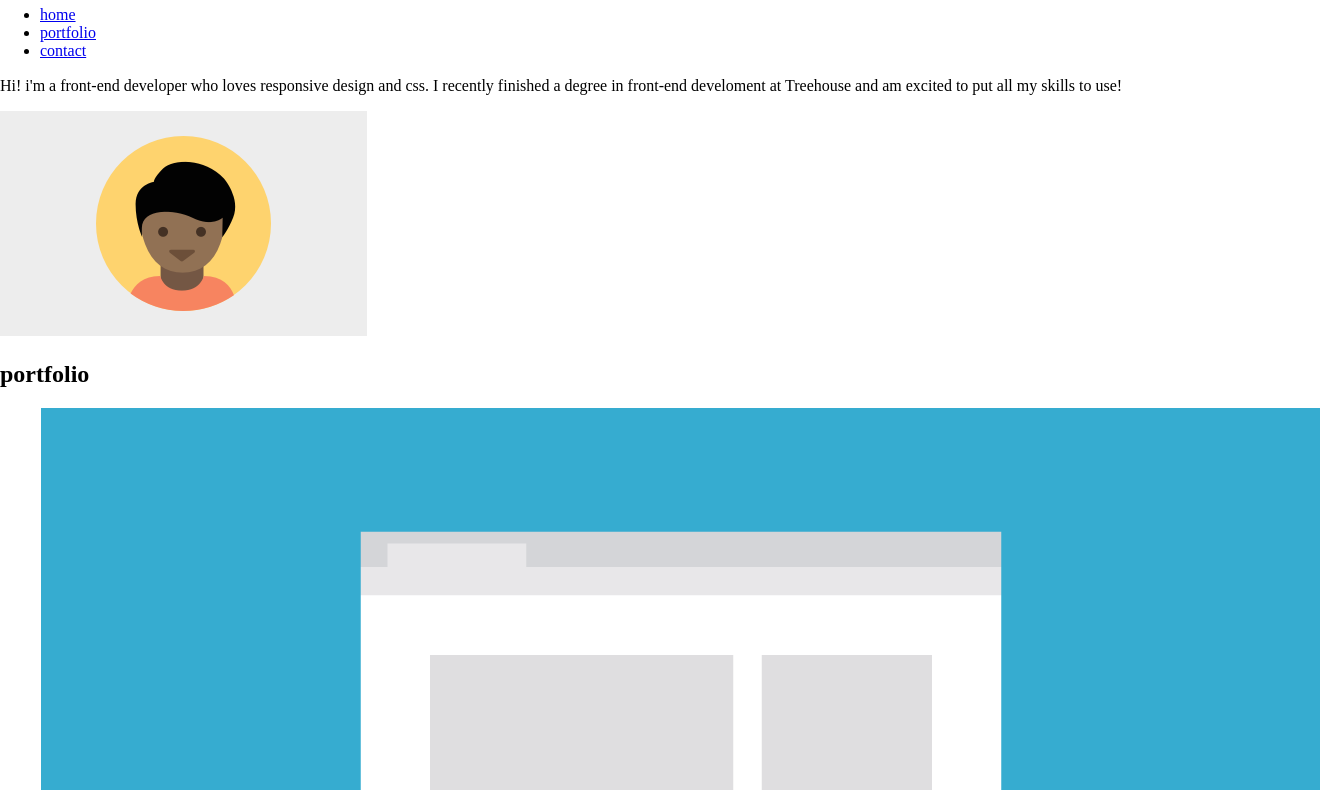
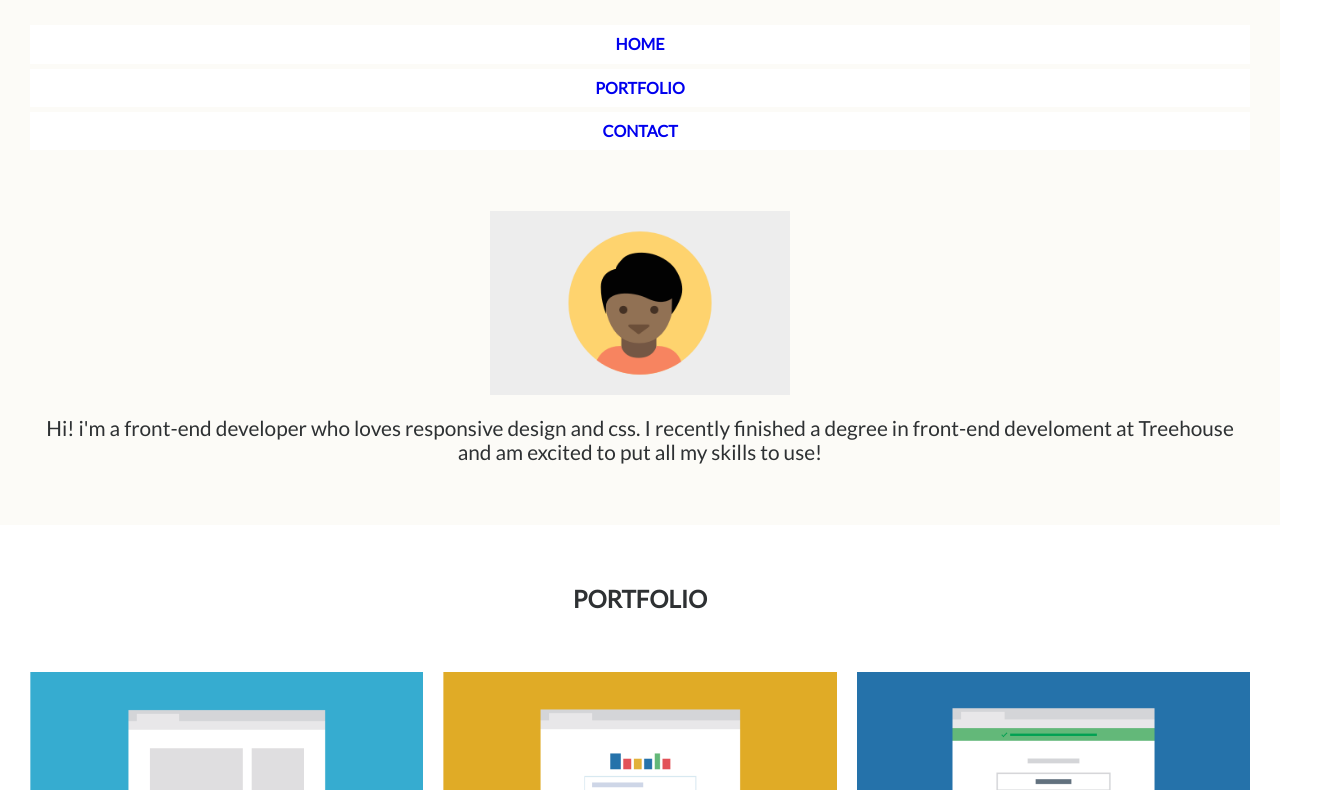
Before and after one commit to adriaan113/responsive_layout_v3, a plain HTML site: page index.html in a window 1280 px wide. Shown: the part 74-864 px from the top of the page, 1320 px wide, since content can reach past the window. Drawn offline with Linux system fonts and the light colour scheme.

Commit message:
changed a lot. dont remember what sorry!

```diff
--- a/css/styles.css
+++ b/css/styles.css
@@ -0,0 +1,119 @@
+/************ MOBILE FIRST ************/
+
+/* GENERAL STYLES */
+
+*{
+  box-sizing: border-box;
+}
+
+body{
+  margin: 0;
+  color:#2e3133;
+  background-color: #fff;
+  font-family: 'Lato', sans-serif;
+}
+
+ul{
+  list-style: none;
+  padding: 0;
+}
+
+h1,
+h2,
+h3,
+p{
+  text-align: center;
+}
+
+h2{
+  text-transform: uppercase;
+}
+
+
+p{
+  font-size: 1.3em
+}
+
+
+a{
+  text-decoration: none;
+}
+
+img{
+  width: 100%;
+  height: auto;
+}
+
+.main-wrapper{
+  width: 100%;
+}
+
+/* HEADER STYLES */
+header{
+  background-color: #fcfbf7;
+}
+
+header h1{
+  text-align: center;
+  font-family: 'Lobster', cursive;
+  margin-top: 0;
+  padding-top: 20px;
+}
+
+nav{
+  display: flex;
+  flex-direction: row;
+  justify-content: center;
+  margin: 0 30px;
+}
+
+nav ul{
+  width: 100%;
+  padding: 0;
+}
+
+nav ul li{
+  background-color: #fff;
+  text-align: center;
+  margin: 5px 0;
+  text-transform: uppercase;
+  font-weight: 900;
+  display: block;
+  padding: 10px 0;
+}
+
+nav a{
+padding: 5px 180px;
+}
+
+/* HOME STYLES */
+
+#home{
+  display: flex;
+  flex-direction: column;
+  justify-content: center;
+  margin: 0 30px;
+  padding: 40px 0;
+}
+
+#home img{
+ max-width: 300px;
+ margin: 0 auto;
+}
+
+/* PORTFOLIO STYLES */
+
+#portfolio{
+  margin: 0 30px;
+}
+
+#portfolio h2{
+margin: 60px auto;
+}
+
+.grid{
+  display:grid;
+  grid-template-columns: repeat(auto-fit,minmax(300px,1fr));
+  grid-template-rows: repeat(2,1fr);
+  grid-gap: 20px;
+}
--- a/index.html
+++ b/index.html
@@ -6,7 +6,7 @@
     <title>Adriaan's responsive layout</title>
     <link rel="stylesheet" href="css/normalize.css" type="text/css">
     <link href="https://fonts.googleapis.com/css?family=Lato|Lobster&display=swap" rel="stylesheet">
-  <link rel="stylesheet" href="css/style.css" type="text/css">
+  <link rel="stylesheet" href="css/styles.css" type="text/css">
   </head>
   <body>
     <div class="main-wrapper">
@@ -19,15 +19,16 @@
           <li><a href="#contact">contact</a></li>
       </nav>
       <div id="home">
+        <img src="images/responsive-layout-profile.png" alt="profile picture of student">
         <p>Hi! i'm a front-end developer who loves responsive design and css. I recently finished
           a degree in front-end develoment at Treehouse and am excited to put all my skills to use!</p>
-          <img src="images/responsive-layout-profile.png" alt="profile picture of student">
-      </div> <!-- end of bio -->
+
+      </div> <!-- end of home -->
     </header>
 
     <section id="portfolio">
       <h2>portfolio</h2>
-      <ul>
+      <ul class="grid">
         <li>
           <div>
             <img src="images/portfolio-1.png" alt="">
```
